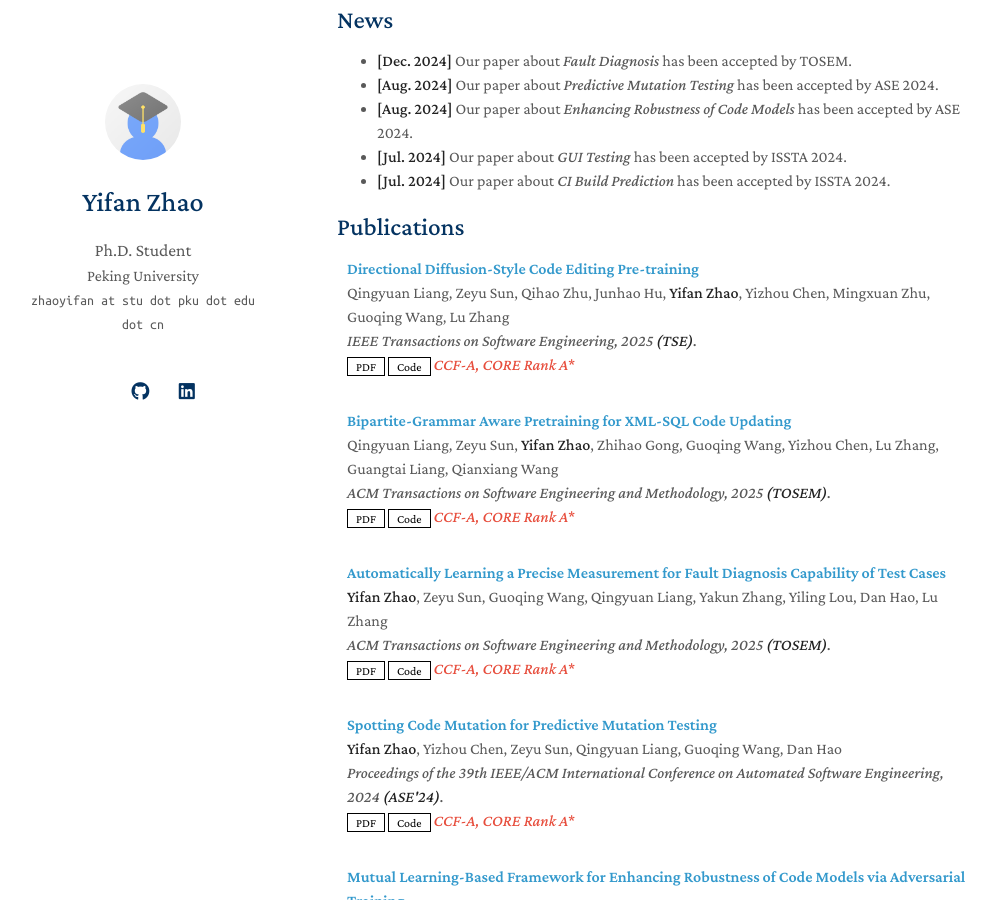
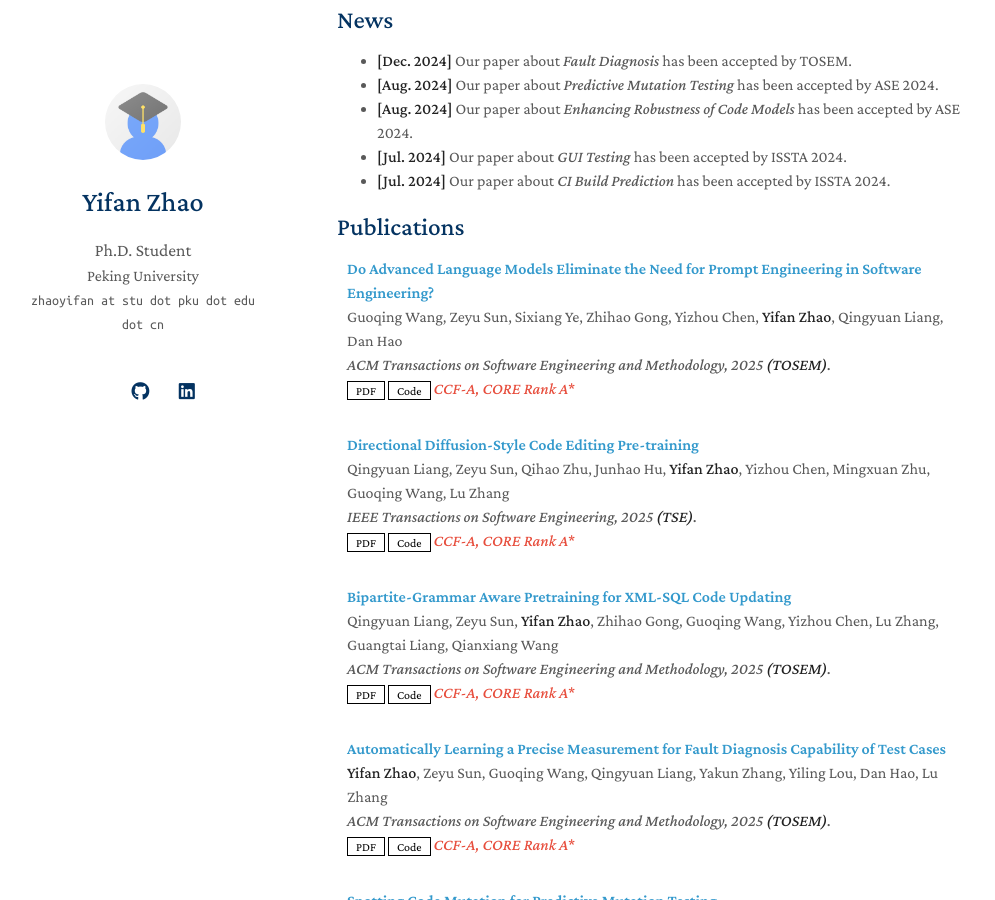
Before and after one commit to yifan-CodeDir/yifan-CodeDir.github.io, a Jekyll site: the page built from index.md, in a window 1280 px wide and 900 px high, scrolled down 488 px. Shown: the whole window, without its empty margins (133-1128 px from the left). Built offline with Jekyll 4.4.1, drawn with Linux system fonts in a browser that asks for light colours; a style sheet for code colours, icons or effects is not loaded; our own code applies the rules of GitHub Pages for plain Markdown files.

Commit message:
Update publications.yml

```diff
--- a/_data/publications.yml
+++ b/_data/publications.yml
@@ -1,4 +1,12 @@
 main:
+  - title: Do Advanced Language Models Eliminate the Need for Prompt Engineering in Software Engineering?
+    authors: Guoqing Wang, Zeyu Sun, Sixiang Ye, Zhihao Gong, Yizhou Chen, <strong>Yifan Zhao</strong>, Qingyuan Liang, Dan Hao
+    conference_short: TOSEM
+    conference: ACM Transactions on Software Engineering and Methodology, 2025 <strong>(TOSEM)</strong>.
+    pdf:  https://arxiv.org/pdf/2411.02093
+    code: https://zenodo.org/records/14035224
+    notes: CCF-A, CORE Rank A*
+
   - title: Directional Diffusion-Style Code Editing Pre-training
     authors: Qingyuan Liang, Zeyu Sun, Qihao Zhu, Junhao Hu, <strong>Yifan Zhao</strong>, Yizhou Chen, Mingxuan Zhu, Guoqing Wang, Lu Zhang
     conference_short: TSE
```
